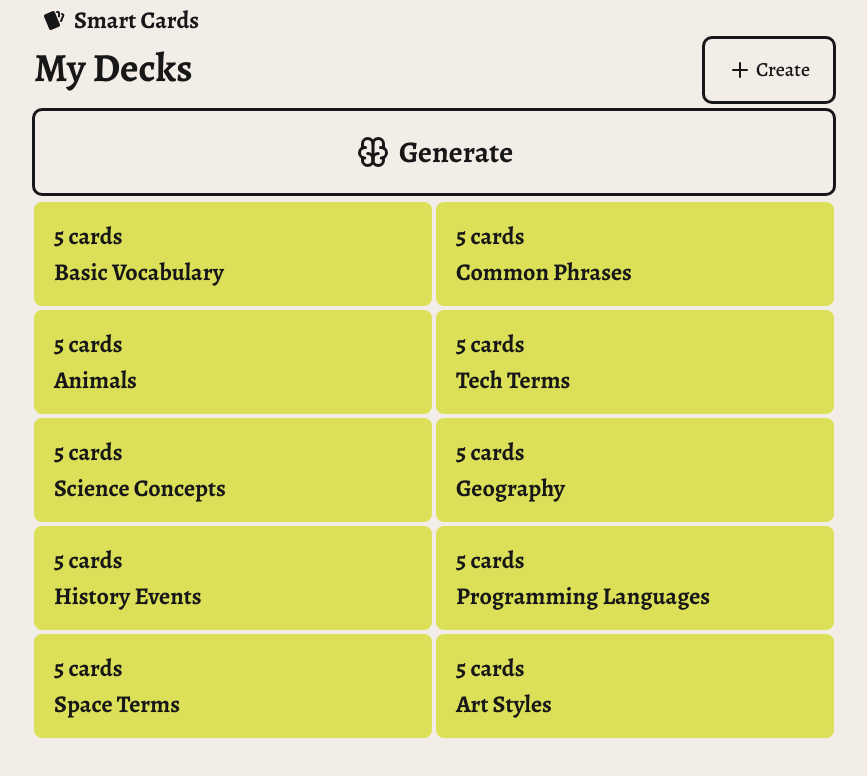
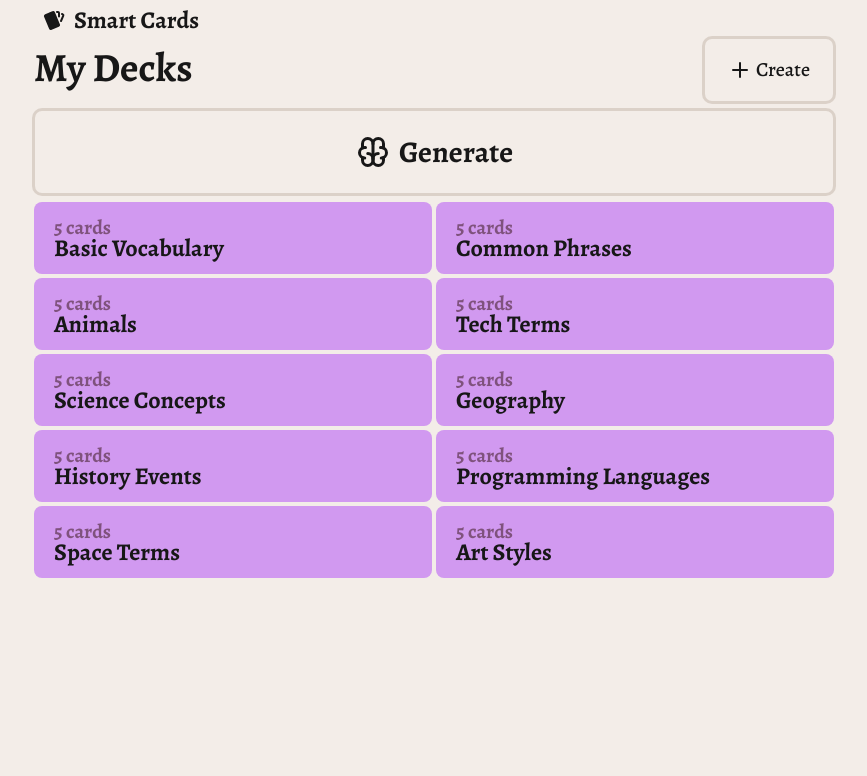
Before and after one commit to archturtle/flashcards, a Next.js app in the folder frontend/: page /decks in a window 1280 px wide. Shown: the top 776 px of the page, without its empty margins (206-1073 px from the left). Built offline with nearby package versions, Linux system fonts and the light colour scheme.

Commit message:
feat: wip decks page

```diff
--- a/frontend/colors.ts
+++ b/frontend/colors.ts
@@ -1,5 +1,11 @@
 const colors = {
   base: "#F3EDE8",
+  "base-01": "#EDE3DB",
+  "base-02": "#E6DAD0",
+  "base-03": "#DBCFC5",
+  "base-04": "#CFC3B9",
+  "base-05": "#C4B6AA",
+
   "primary-03": "#DCE059",
   "purple-03": "#D199F0",
   "mint-02": "#B7FCBF",
--- a/frontend/src/components/Decks/DeckCard.tsx
+++ b/frontend/src/components/Decks/DeckCard.tsx
@@ -8,9 +8,11 @@ const DeckCard = ({ deck }: Props) => {
   const { name, cards } = deck;
   const numCards = cards.length;
   return (
-    <div className="flex bg-primary-03 px-[20px] py-[16px] rounded-[8px] flex-col">
-      <h1 className="text-[24px] font-bold text-text/50">{numCards} cards</h1>
-      <h1 className="text-[24px] font-bold">{name}</h1>
+    <div className="flex bg-purple-03 px-[20px] py-[16px] rounded-[8px] flex-col leading-5">
+      <div className="text-[20px] font-bold text-text-base/50">
+        {numCards} cards
+      </div>
+      <div className="text-[24px] font-bold">{name}</div>
     </div>
   );
 };
--- a/frontend/src/components/ui/Button.tsx
+++ b/frontend/src/components/ui/Button.tsx
@@ -32,9 +32,9 @@ const Button = forwardRef<HTMLButtonElement, ButtonProps>(
             "text-4xl font-semibold px-[44px] py-[30px] rounded-[8px] gap-3":
               size === "xl",
 
-            "outline outline-subtle-03/50 bg-base text-text hover:bg-base-01 active:bg-subtle-01":
+            "outline outline-base-05/50 bg-base text-text hover:bg-base-01 active:bg-subtle-01":
               variant === "default",
-            "outline outline-primary-06/50 bg-primary-03 text-primary-07 hover:bg-primary-04 active:bg-primary-05":
+            "bg-primary-03 text-text hover:bg-primary-04 active:bg-primary-05":
               variant === "primary",
             "outline-none bg-transparent hover:bg-subtle-03/15 active:bg-subtle-03/30":
               variant === "minimal",
```
